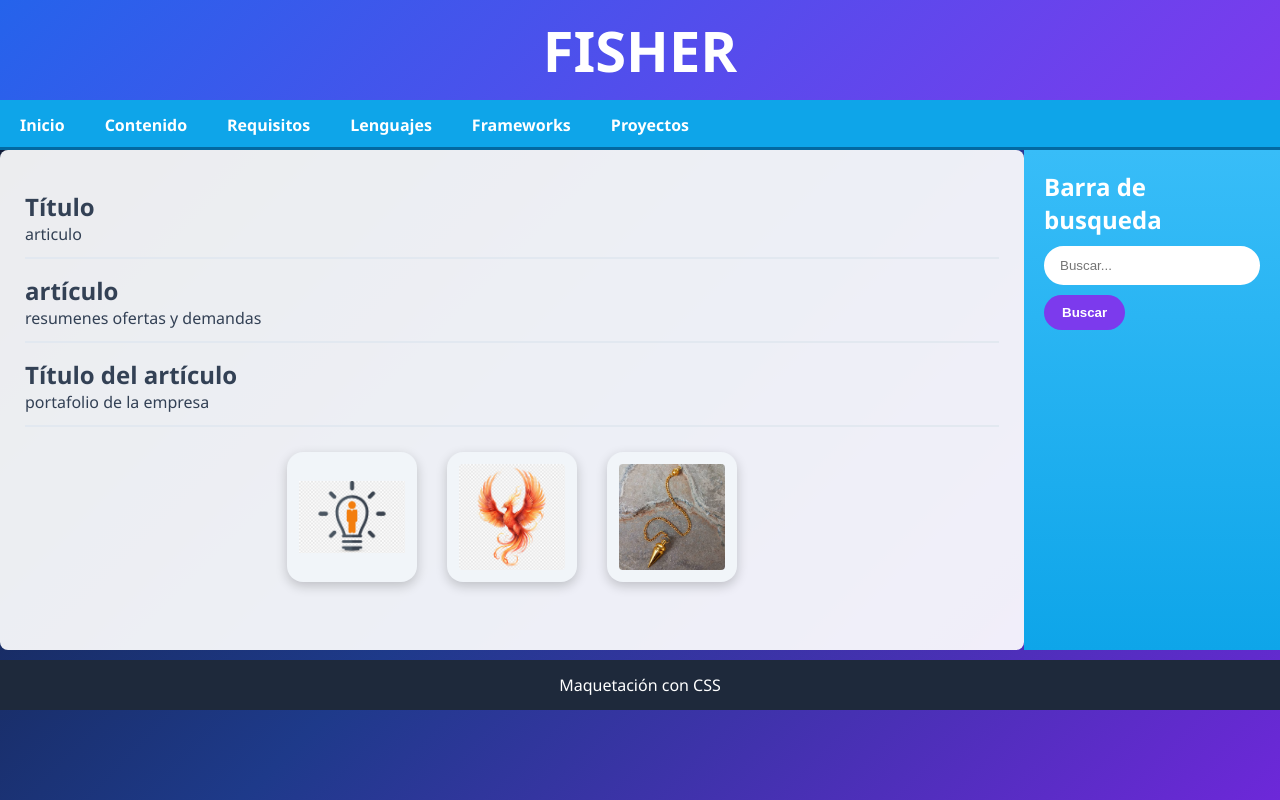
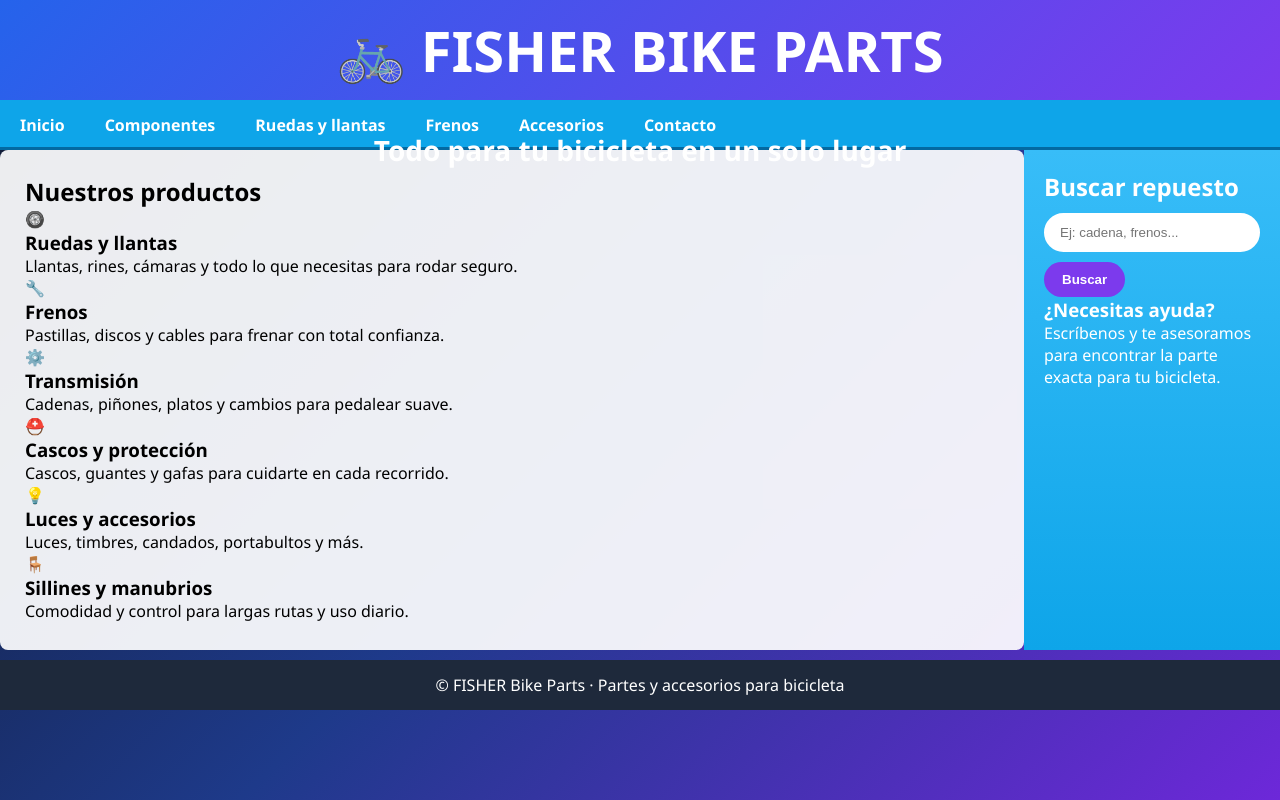
Before and after one commit to esteban184/Mi-Web, a plain HTML site: page index.html in a window 1280 px wide. Drawn offline with Linux system fonts and the light colour scheme.

Commit message:
Revise index.html for FISHER Bike Parts site
Updated the HTML structure and content for the FISHER Bike Parts website, including new sections for products and improved navigation.

```diff
--- a/index.html
+++ b/index.html
@@ -3,7 +3,8 @@
 
 <head>
     <meta charset="utf-8">
-    <title>FISHER</title>
+    <meta name="viewport" content="width=device-width, initial-scale=1">
+    <title>FISHER Bike Parts | Partes y accesorios para bicicleta</title>
 
     <!-- AQUI SE CONECTA EL CSS -->
     <link rel="stylesheet" href="styles.css">
@@ -12,17 +13,18 @@
 <body>
 
 <header>
-    <h1>FISHER</h1>
+    <h1>🚲 FISHER BIKE PARTS</h1>
+    <p>Todo para tu bicicleta en un solo lugar</p>
 </header>
 
 <nav>
     <ul>
         <li><a href="#">Inicio</a></li>
-        <li><a href="#">Contenido</a></li>
-        <li><a href="#">Requisitos</a></li>
-        <li><a href="#">Lenguajes</a></li>
-        <li><a href="#">Frameworks</a></li>
-        <li><a href="#">Proyectos</a></li>
+        <li><a href="#">Componentes</a></li>
+        <li><a href="#">Ruedas y llantas</a></li>
+        <li><a href="#">Frenos</a></li>
+        <li><a href="#">Accesorios</a></li>
+        <li><a href="#">Contacto</a></li>
     </ul>
 </nav>
 
@@ -30,41 +32,65 @@
 
 <section id="content">
 
-    <article class="article">
-        <h2>Título</h2>
-        <p>articulo</p>
-    </article>
+    <h2 class="titulo-seccion">Nuestros productos</h2>
 
-    <article class="article">
-        <h2>artículo</h2>
-        <p>resumenes ofertas y demandas</p>
-    </article>
+    <div class="productos">
 
-    <article class="article">
-        <h2>Título del artículo</h2>
-        <p>portafolio de la empresa</p>
-    </article>
+        <article class="producto">
+            <div class="icono">🛞</div>
+            <h3>Ruedas y llantas</h3>
+            <p>Llantas, rines, cámaras y todo lo que necesitas para rodar seguro.</p>
+        </article>
 
-    <div class="galeria">
-        <img src="empresa.png" alt="Empresa">
-        <img src="aguila.png" alt="Águila">
-        <img src="pendulo.png" alt="Péndulo">
+        <article class="producto">
+            <div class="icono">🔧</div>
+            <h3>Frenos</h3>
+            <p>Pastillas, discos y cables para frenar con total confianza.</p>
+        </article>
+
+        <article class="producto">
+            <div class="icono">⚙️</div>
+            <h3>Transmisión</h3>
+            <p>Cadenas, piñones, platos y cambios para pedalear suave.</p>
+        </article>
+
+        <article class="producto">
+            <div class="icono">⛑️</div>
+            <h3>Cascos y protección</h3>
+            <p>Cascos, guantes y gafas para cuidarte en cada recorrido.</p>
+        </article>
+
+        <article class="producto">
+            <div class="icono">💡</div>
+            <h3>Luces y accesorios</h3>
+            <p>Luces, timbres, candados, portabultos y más.</p>
+        </article>
+
+        <article class="producto">
+            <div class="icono">🪑</div>
+            <h3>Sillines y manubrios</h3>
+            <p>Comodidad y control para largas rutas y uso diario.</p>
+        </article>
+
     </div>
 
 </section>
 
 <aside>
-    <h2>Barra de busqueda</h2>
+    <h2>Buscar repuesto</h2>
     <form>
-        <input type="text" placeholder="Buscar...">
+        <input type="text" placeholder="Ej: cadena, frenos...">
         <input type="submit" value="Buscar">
     </form>
+
+    <h3 class="aside-titulo">¿Necesitas ayuda?</h3>
+    <p>Escríbenos y te asesoramos para encontrar la parte exacta para tu bicicleta.</p>
 </aside>
 
 <div class="clearfix"></div>
 
 <footer>
-    Maquetación con CSS
+    © FISHER Bike Parts · Partes y accesorios para bicicleta
 </footer>
 
 </body>
```
